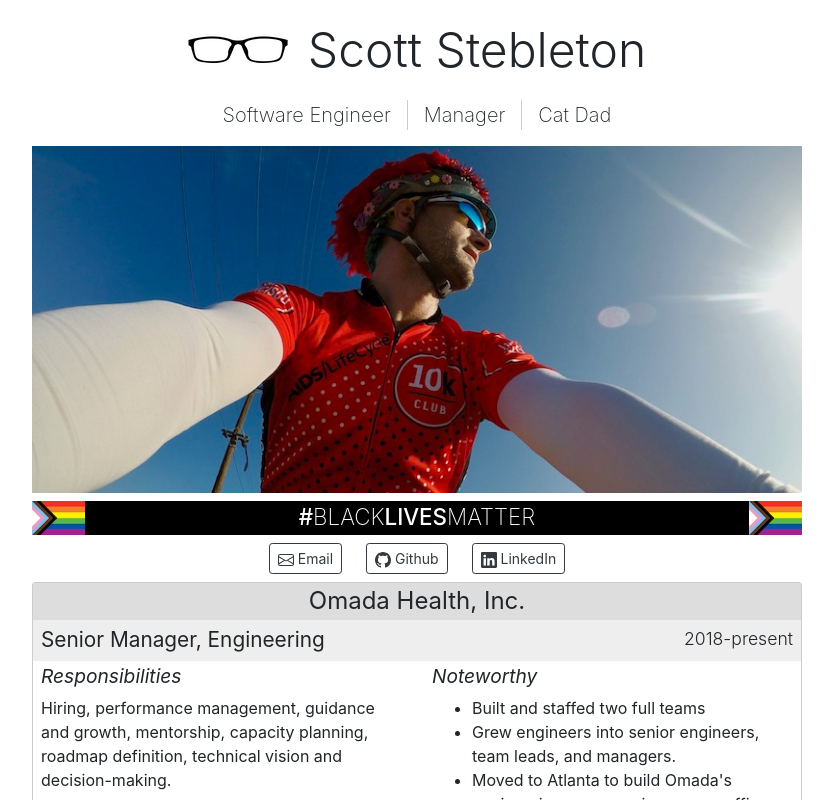
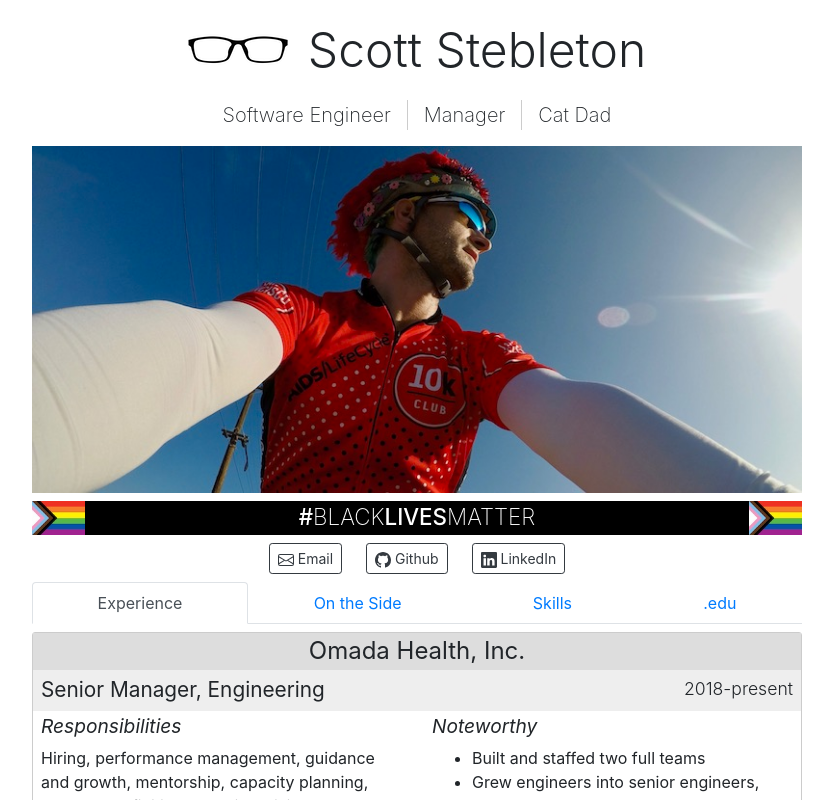
Before and after one commit to st33b/home-nextjs, a Next.js app: page / in a window 1280 px wide. Shown: the top 800 px of the page, without its empty margins (223-1056 px from the left). Built offline with nearby package versions, Linux system fonts and the light colour scheme.

Commit message:
start playing with a nav menu

```diff
--- /dev/null
+++ b/components/navigation.js
@@ -0,0 +1,41 @@
+import React from 'react';
+import Nav from 'react-bootstrap/Nav';
+
+import styles from './navigation.module.scss';
+
+const navigation = () => {
+  return (
+    <Nav fill variant="tabs" defaultActiveKey="experience" className={styles.Navigation}>
+      <Nav.Item>
+        <Nav.Link href="#"
+                  className={styles.NavItem}
+                  eventKey="experience">
+          Experience
+        </Nav.Link>
+      </Nav.Item>
+      <Nav.Item>
+        <Nav.Link href="#"
+                  className={styles.NavItem}
+                  eventKey="side_projects">
+          On the Side
+        </Nav.Link>
+      </Nav.Item>
+      <Nav.Item>
+        <Nav.Link href="#"
+                  className={styles.NavItem}
+                  eventKey="skills">
+          Skills
+        </Nav.Link>
+      </Nav.Item>
+      <Nav.Item>
+        <Nav.Link href="#"
+                  className={styles.NavItem}
+                  eventKey="education">
+          .edu
+        </Nav.Link>
+      </Nav.Item>
+    </Nav>
+  );
+};
+
+export default navigation;
--- /dev/null
+++ b/components/navigation.module.scss
@@ -0,0 +1,17 @@
+.Navigation {
+  margin-top: 0.5rem;
+
+  .NavItem {
+    padding-left: 0.5rem;
+    padding-right: 0.5rem;
+  }
+}
+
+@media (min-width: 576px) {
+  .Navigation {
+    .NavItem {
+      padding-left: 1rem;
+      padding-right: 1rem;
+    }
+  }
+}
--- a/pages/index.js
+++ b/pages/index.js
@@ -1,5 +1,6 @@
 import Layout from '../components/layout';
 
+import Navigation from '../components/navigation';
 import BLM from '../components/blm';
 import Contact from '../components/contact';
 import Omada from '../components/omada';
@@ -24,6 +25,8 @@ const index = () => {
         {/*  Experience*/}
         {/*</h2>*/}
 
+        <Navigation />
+
         <div className={styles.Experience}>
           <Omada />
           <Lumos />
```
